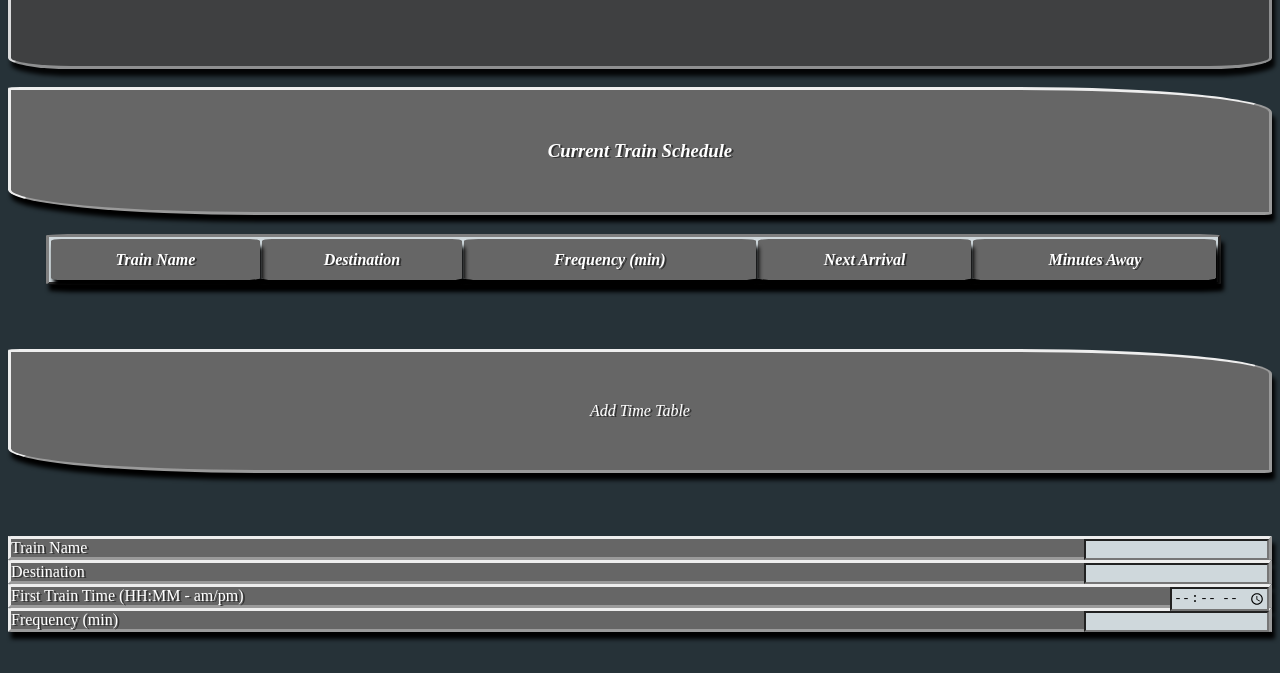
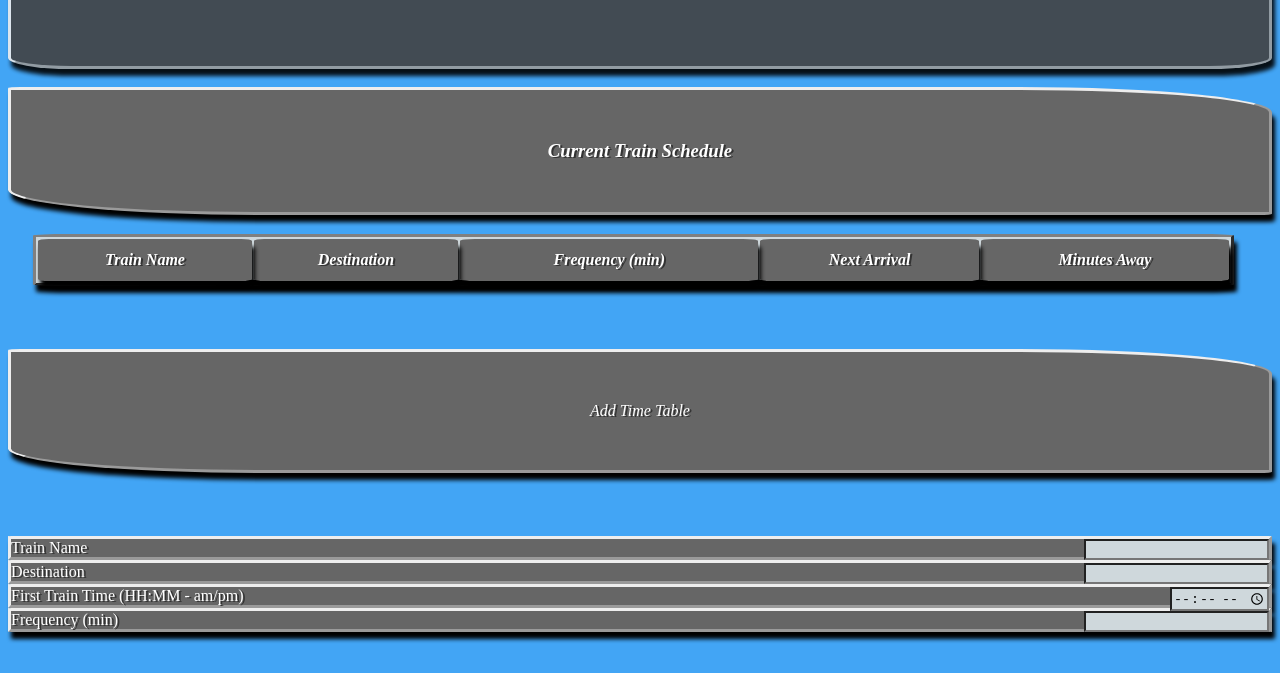
Before and after one commit to luigicampbell/trainTable, a plain HTML site: page index.html in a window 1280 px wide. Shown: the part 166-839 px from the top of the page. Drawn offline with nearby package versions, Linux system fonts and the light colour scheme; no server answers; a web font is replaced by a local one.

Commit message:
swapped color scheme

```diff
--- a/assets/css/style.css
+++ b/assets/css/style.css
@@ -1,5 +1,5 @@
 body{
-  background-color: #263238;
+  background-color: #42a5f5;
   font-family: 'Supermercado One';
 }
 .wrapper{
@@ -58,8 +58,8 @@ body{
   grid-column: 1 / -1;
 }
 #train-table{
-  margin-left: 3%;
-  width: 93%;
+  margin-left: 2%;
+  width: 95%;
   grid-column: 1 / -1;
   background-color: #cfd8dc;
   text-align: left;
@@ -81,9 +81,6 @@ th{
 }
 .networking:hover{
   opacity: .5;
-}
-tr{
-
 }
 tr:hover{
   opacity: .8;
--- a/index.html
+++ b/index.html
@@ -17,6 +17,9 @@
   <!-- Moment.js Reference -->
 
   <script src="https://cdn.jsdelivr.net/momentjs/2.12.0/moment.min.js"></script>
+  <!-- JavaScript -->
+  <script src="https://ajax.googleapis.com/ajax/libs/jquery/3.2.1/jquery.min.js"></script>
+  <script src="assets/js/train.js"></script>
 
 </head>
 
@@ -81,11 +84,6 @@
   </div>
 
 
-
-  <!-- JavaScript -->
-  <script src="https://ajax.googleapis.com/ajax/libs/jquery/3.2.1/jquery.min.js"></script>
-  <script src="assets/js/train.js"></script>
-
 </body>
 
 </html>
```
Lines whose indentation alone changed are shown as unchanged.
